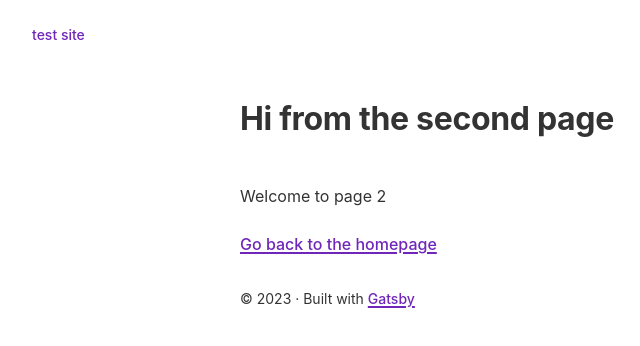
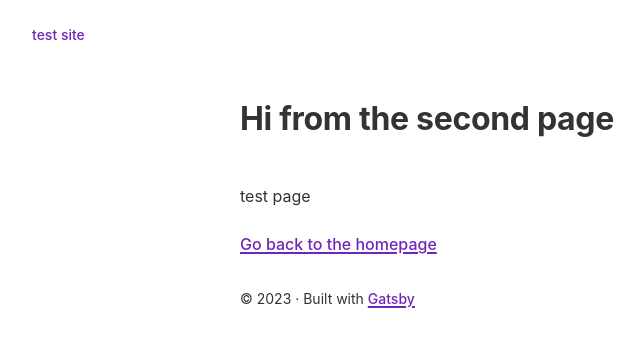
Before and after one commit to sidethree-kfujimoto/gatsby-starter-default, a Gatsby site: page /page-2 in a window 1280 px wide. Shown: the full height of the page, 0-640 px from the left. Built offline with nearby package versions, Linux system fonts and the light colour scheme; Gatsby itself is replaced by a stand-in of ours.

Commit message:
test page

```diff
--- a/src/pages/page-2.js
+++ b/src/pages/page-2.js
@@ -7,7 +7,7 @@
 const SecondPage = () => (
   <Layout>
     <h1>Hi from the second page</h1>
-    <p>Welcome to page 2</p>
+    <p>test page</p>
     <Link to="/">Go back to the homepage</Link>
   </Layout>
 )
```
